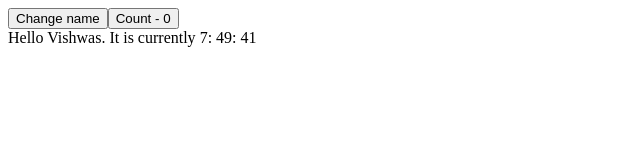
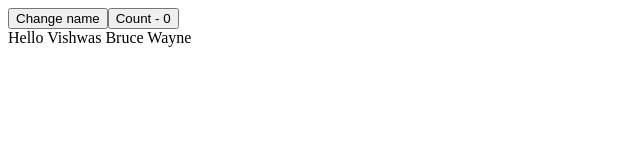
Before and after one commit to SaqibSattar/react-render, a React (Vite) app: page / in a window 1280 px wide. Shown: the top 160 px of the page, without its empty margins (0-640 px from the left). Built offline with nearby package versions, Linux system fonts and the light colour scheme.

Commit message:
fix files structure and implement Incorrect memo with props Reference

```diff
--- a/src/App.jsx
+++ b/src/App.jsx
@@ -9,8 +9,8 @@
 import { ChildOne } from "./components/Optimization/ChildOne.jsx";
 import { GrandParent } from "./components/Optimization/GrandParent.jsx";
 import { ParentTwo } from "./components/Optimization/ParentTwo.jsx";
-import { ParentThree } from "./components/Optimization/ParentThree.jsx";
-
+import { ParentThree } from "./components/Incorrect Optimizations/ParentThree.jsx";
+import { ParentFour } from './components/Incorrect Optimizations/ParentFour.jsx'
 function App() {
   return (
     <>
@@ -23,8 +23,9 @@
         <ChildOne />
       </ParentOne>
       <GrandParent />
-      <ParentTwo /> */}
-      <ParentThree />
+      <ParentTwo />
+      <ParentThree />*/}
+      <ParentFour />
     </>
   );
 }
--- /dev/null
+++ b/src/components/Incorrect Optimizations/ChildFive.jsx
@@ -0,0 +1,12 @@
+import React from 'react'
+
+export const ChildFive = ({ name, person }) => {
+  console.log('ChildFive Render')
+  return (
+    <div>
+      Hello {name} {person.fname} {person.lname}
+    </div>
+  )
+}
+
+export const MemoizedChildFive = React.memo(ChildFive)
--- /dev/null
+++ b/src/components/Incorrect Optimizations/ParentFour.jsx
@@ -0,0 +1,23 @@
+import React, { useState } from 'react'
+import { MemoizedChildFive } from './ChildFive'
+
+export const ParentFour = () => {
+  const [count, setCount] = useState(0)
+  const [name, setName] = useState('Vishwas')
+
+  const person = {
+    fname: 'Bruce',
+    lname: 'Wayne',
+  }
+
+  const handleClick = () => {}
+
+  console.log('ParentFour Render')
+  return (
+    <div>
+      <button onClick={() => setName('Codevolution')}>Change name</button>
+      <button onClick={() => setCount(c => c + 1)}>Count - {count}</button>
+      <MemoizedChildFive name={name} person={person} handleClick={handleClick} />
+    </div>
+  )
+}
```
Also changed, not shown: src/components/Incorrect Optimizations/ChildFour.jsx (renamed from src/components/Optimization/ChildFour.jsx), src/components/Incorrect Optimizations/ChildThree.jsx (renamed from src/components/Optimization/ChildThree.jsx), src/components/Incorrect Optimizations/ParentThree.jsx (renamed from src/components/Optimization/ParentThree.jsx).
